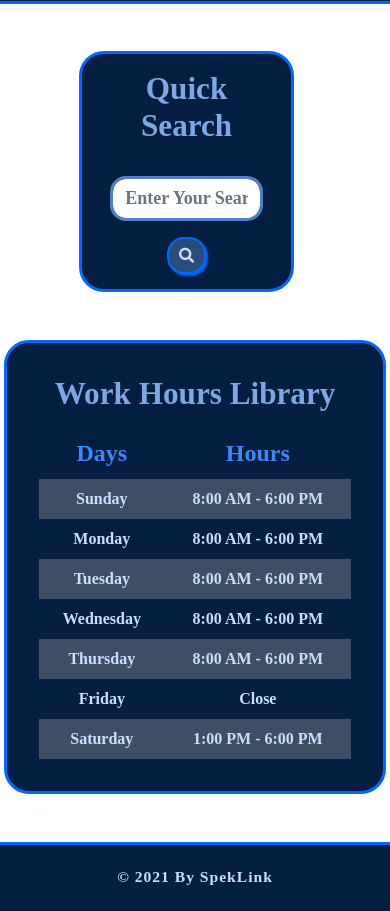
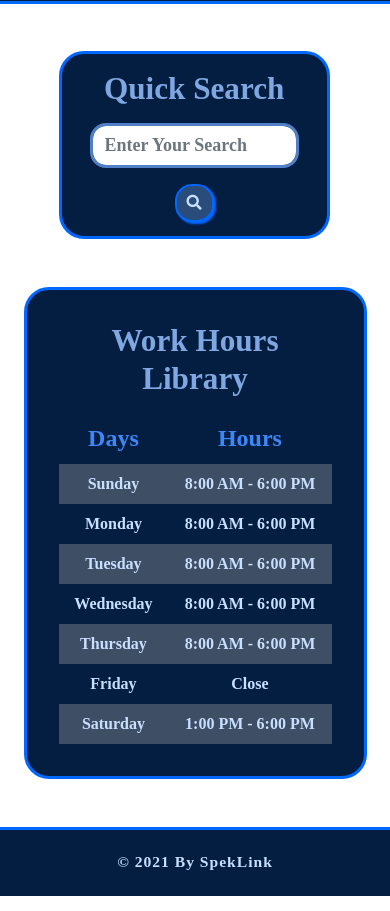
Before and after one commit to nermenalrayyan/University_Hope, a plain HTML site: page library.html in a window 390 px wide. Shown: the part 69-980 px from the top of the page. Drawn offline with nearby package versions, Linux system fonts and the light colour scheme.

Commit message:
add margin-bottom 0 to h1 tag

```diff
--- a/css/style.css
+++ b/css/style.css
@@ -138,6 +138,10 @@ main .item section .text-main p {
 
 .search-box {
   position: relative;
+}
+
+.search-box h1 {
+  margin-bottom: 0 !important;
 }
 
 .search-box .search {
@@ -337,6 +341,10 @@ header nav .menu-nav ul a {
 }
 
 @media screen and (max-width: 460px) {
+  main .item.item-small {
+    width: 85% !important;
+    left: 11% !important;
+  }
   .search-box button {
     font-size: 3.9vw;
   }
@@ -390,6 +398,9 @@ header nav .menu-nav ul a {
 }
 
 @media screen and (max-width: 768px) {
+  .container {
+    width: 90% !important;
+  }
   footer .item {
     display: -webkit-box;
     display: -ms-flexbox;
```
Also changed, not shown: css/.parials/_global.scss, css/.parials/_media-query.scss, 1 other file.
